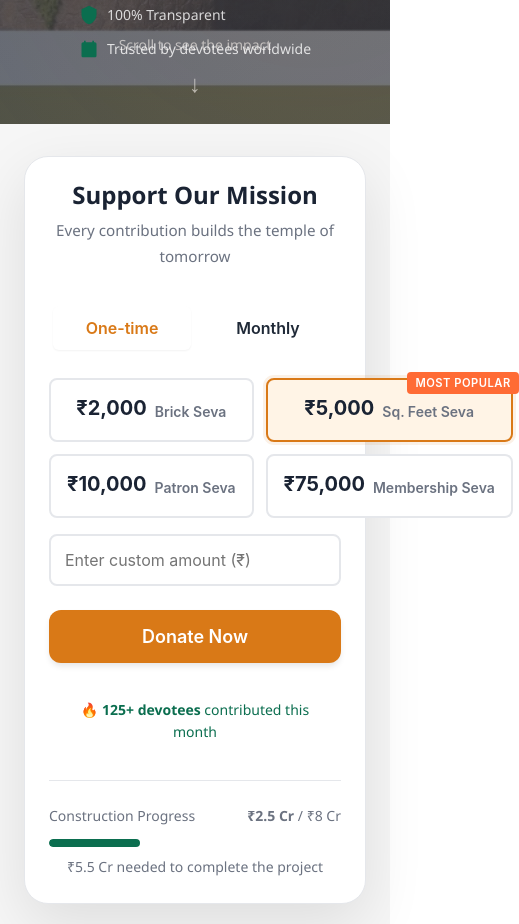
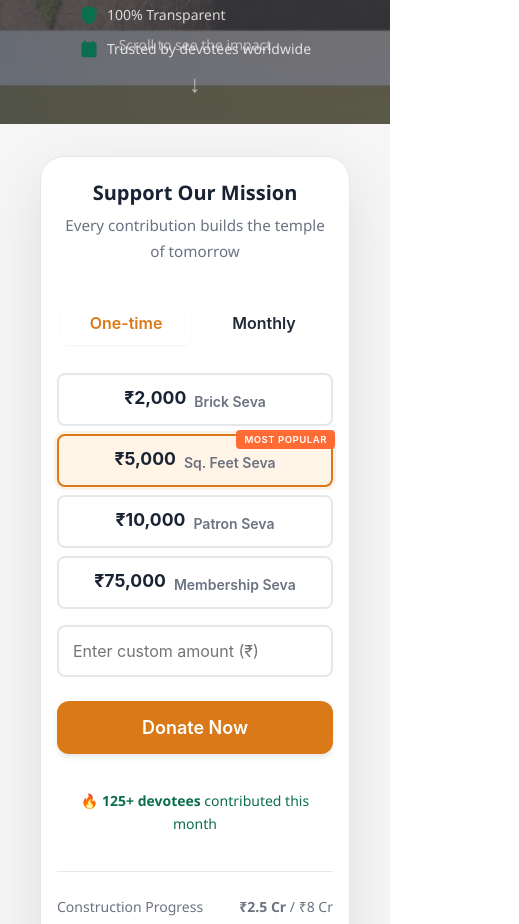
Before and after one commit to kranthi108/iskcon_mangalore_projects, a React (Vite) app: page / in a window 390 px wide. Shown: the part 1076-2000 px from the top of the page, 519 px wide, since content can reach past the window. Built offline with nearby package versions, Linux system fonts and the light colour scheme.

Commit message:
transperancy changed

```diff
--- a/src/components/DonationCard.css
+++ b/src/components/DonationCard.css
@@ -187,10 +187,33 @@
 /* Responsive */
 @media (max-width: 768px) {
   .donation-card-section {
-    padding: 2rem 0;
+    padding: 2rem 1rem;
   }
 
   .donation-card {
-    padding: 1.5rem;
+    padding: 1.5rem 1rem;
+  }
+
+  .donation-amounts {
+    grid-template-columns: 1fr;
+    gap: 0.5rem;
+  }
+
+  .amount-btn {
+    padding: 0.75rem;
+  }
+
+  .amount {
+    font-size: 1.1rem;
+  }
+
+  .badge-most {
+    font-size: 0.6rem;
+    top: -6px;
+    right: -4px;
+  }
+
+  .card-header h3 {
+    font-size: 1.25rem;
   }
 }
--- a/src/components/DonationCard.jsx
+++ b/src/components/DonationCard.jsx
@@ -1,12 +1,31 @@
 import { useState } from 'react';
 import './DonationCard.css';
 
+const DONATION_OPTIONS = [
+  { id: 'brick', amount: 2000, label: 'Brick Seva' },
+  { id: 'sqfeet', amount: 5000, label: 'Sq. Feet Seva', popular: true },
+  { id: 'patron', amount: 10000, label: 'Patron Seva' },
+  { id: 'membership', amount: 75000, label: 'Membership Seva' },
+];
+
 export default function DonationCard() {
   const [donationType, setDonationType] = useState('onetime');
+  const [selectedAmount, setSelectedAmount] = useState(5000);
+  const [customAmount, setCustomAmount] = useState('');
 
-  const fundsRaised = 2.5; // In crores
-  const targetFunds = 8; // In crores
+  const fundsRaised = 2.5;
+  const targetFunds = 8;
   const percentage = Math.round((fundsRaised / targetFunds) * 100);
+
+  const handleAmountClick = (amount) => {
+    setSelectedAmount(amount);
+    setCustomAmount(amount.toLocaleString('en-IN'));
+  };
+
+  const handleCustomChange = (e) => {
+    setCustomAmount(e.target.value);
+    setSelectedAmount(null);
+  };
 
   return (
     <section className="donation-card-section">
@@ -34,30 +53,26 @@ export default function DonationCard() {
             </div>
 
             <div className="donation-amounts">
-              <button className="amount-btn">
-                <div className="amount">₹2,000</div>
-                <div className="amount-desc">Brick Seva</div>
-              </button>
-              <button className="amount-btn active">
-                <div className="amount">₹5,000</div>
-                <div className="amount-desc">Sq. Feet Seva</div>
-                <div className="badge-most">Most Popular</div>
-              </button>
-              <button className="amount-btn">
-                <div className="amount">₹10,000</div>
-                <div className="amount-desc">Patron Seva</div>
-              </button>
-              <button className="amount-btn">
-                <div className="amount">₹75,000</div>
-                <div className="amount-desc">Membership Seva</div>
-              </button>
+              {DONATION_OPTIONS.map((option) => (
+                <button
+                  key={option.id}
+                  className={`amount-btn ${selectedAmount === option.amount ? 'active' : ''}`}
+                  onClick={() => handleAmountClick(option.amount)}
+                >
+                  <div className="amount">₹{option.amount.toLocaleString('en-IN')}</div>
+                  <div className="amount-desc">{option.label}</div>
+                  {option.popular && <div className="badge-most">Most Popular</div>}
+                </button>
+              ))}
             </div>
 
             <div className="custom-amount">
               <input
-                type="number"
+                type="text"
                 placeholder="Enter custom amount (₹)"
                 className="amount-input"
+                value={customAmount}
+                onChange={handleCustomChange}
               />
             </div>
 
--- a/src/components/HeroSection.jsx
+++ b/src/components/HeroSection.jsx
@@ -33,7 +33,7 @@ export default function HeroSection() {
                   <img src={logoImg} alt="ISKCON Logo" className="logo-image" />
                 </div>
                 <div className="brand-text">
-                  <h1 className="brand-name">ISKCON Mangalore</h1>
+                  <h1 className="brand-name">ISKCON Mangalore Govardhan Hills</h1>
                   <p className="brand-tagline">Centre for Culture & Education</p>
                 </div>
               </div>
--- a/src/components/ModernFooter.jsx
+++ b/src/components/ModernFooter.jsx
@@ -115,7 +115,7 @@ export default function ModernFooter() {
         <div className="container">
           <div className="footer-bottom-content">
             <div className="footer-copyright">
-              © 2026 ISKCON Mangalore — Temple Construction Project | All rights reserved
+              © 2026 ISKCON Mangalore Govardhan Hills— Temple Construction Project | All rights reserved
             </div>
             <div className="footer-legal">
               <a href="#privacy">Privacy Policy</a>
--- a/src/components/SevaOpportunitiesSection.css
+++ b/src/components/SevaOpportunitiesSection.css
@@ -50,7 +50,7 @@
   top: 0;
   left: 0;
   right: 0;
-  height: 220px;
+  height: 320px;
   background-size: cover;
   background-position: center;
 }
@@ -62,15 +62,15 @@
   right: 0;
   bottom: 0;
   background: linear-gradient(to bottom,
-    rgba(255, 255, 255, 0.2) 0%,
-    rgba(255, 255, 255, 0.7) 40%,
-    rgba(255, 255, 255, 0.95) 80%,
+    rgba(255, 255, 255, 0.05) 0%,
+    rgba(255, 255, 255, 0.3) 50%,
+    rgba(255, 255, 255, 0.85) 75%,
     rgba(255, 255, 255, 1) 100%
   );
 }
 
 .seva-content {
-  padding: 230px 2.5rem 2rem;
+  padding: 300px 2.5rem 2rem;
   flex: 1;
   display: flex;
   flex-direction: column;
@@ -191,11 +191,11 @@
   }
 
   .seva-image-bg {
-    height: 180px;
+    height: 260px;
   }
 
   .seva-content {
-    padding: 190px 2rem 2rem;
+    padding: 240px 2rem 2rem;
   }
 
   .seva-title {
--- a/src/components/TransparencySection.jsx
+++ b/src/components/TransparencySection.jsx
@@ -44,7 +44,7 @@ export default function TransparencySection() {
     { name: 'Mukhya Mandira (Main Temple)', icon: '🏛️' },
     { name: 'Annadana Hall', icon: '🍽️' },
     { name: 'Goshala (Cow Shelter)', icon: '🐄' },
-    { name: 'Cultural Center', icon: '🎭' },
+    { name: 'Yoga Center', icon: '🧘' },
     { name: 'Guest House', icon: '🏨' },
     { name: 'Vedic School', icon: '📚' }
   ];
--- a/src/components/sections/TransparencySection.jsx
+++ b/src/components/sections/TransparencySection.jsx
@@ -44,7 +44,7 @@ export default function TransparencySection() {
     { name: 'Mukhya Mandira (Main Temple)', icon: '🏛️' },
     { name: 'Annadana Hall', icon: '🍽️' },
     { name: 'Goshala (Cow Shelter)', icon: '🐄' },
-    { name: 'Cultural Center', icon: '🎭' },
+    { name: 'Yoga Center', icon: '🧘' },
     { name: 'Guest House', icon: '🏨' },
     { name: 'Vedic School', icon: '📚' }
   ];
```
